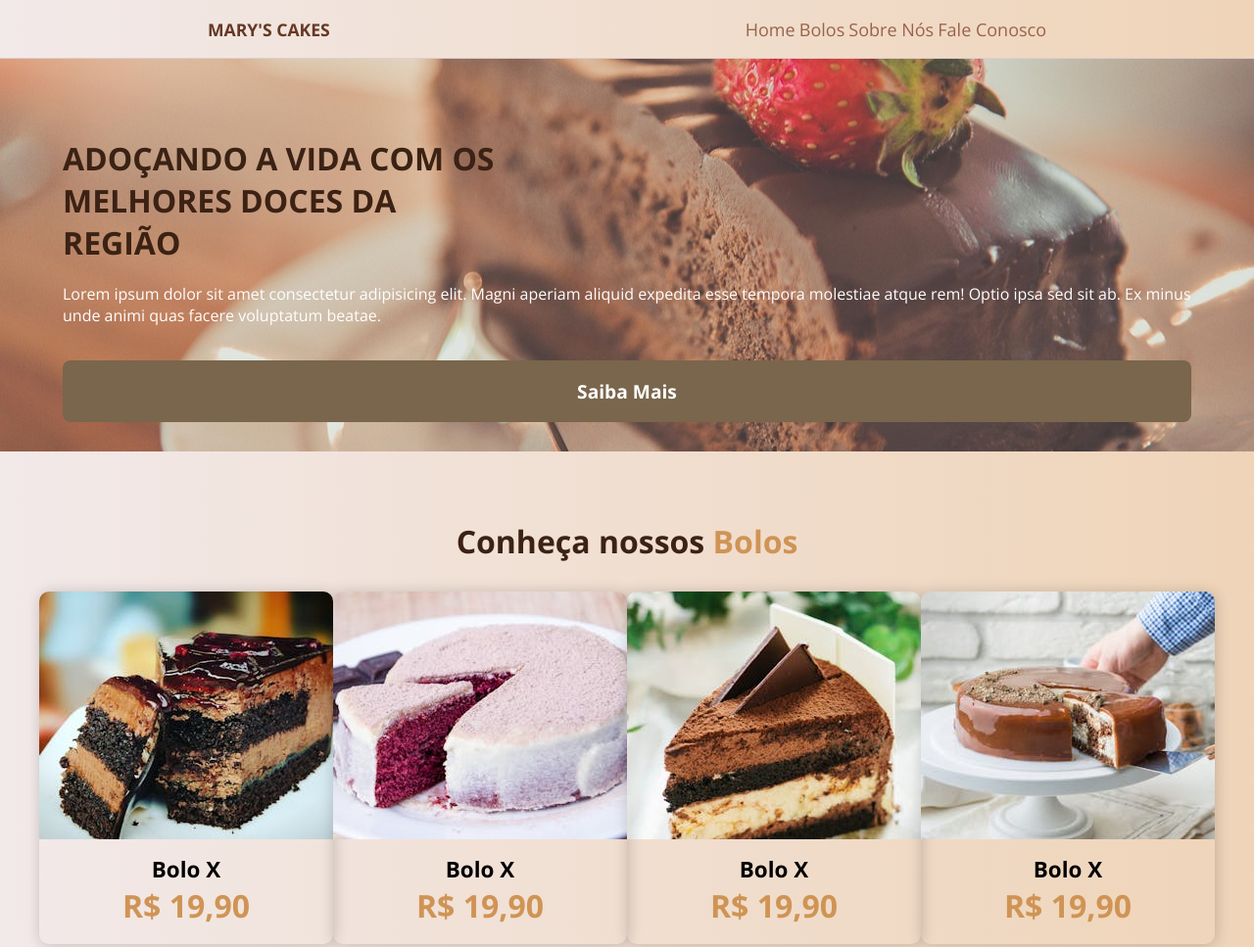
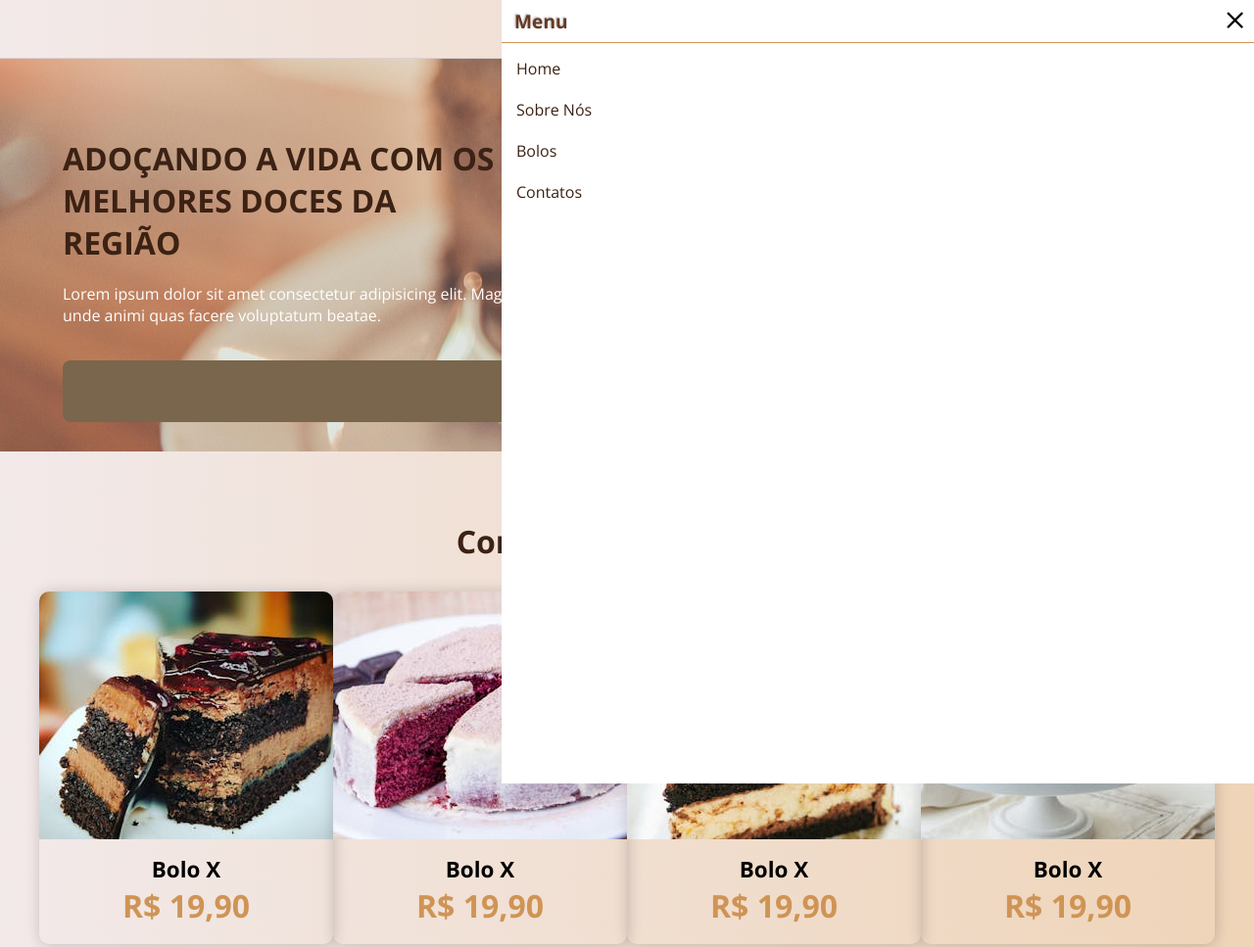
Before and after one commit to lucas-aguiar33/confeitaria, a plain HTML site: page index.html in a window 1280 px wide. Shown: the top 967 px of the page at 98% size. Drawn offline with nearby package versions, Linux system fonts and the light colour scheme.

Commit message:
Criando o menu lateral e estilizando

```diff
--- a/css/style.css
+++ b/css/style.css
@@ -42,7 +42,7 @@ a {
     color:var(--cor-logo);
 }
 
-.menu a, .menu-hamburguer a {
+/* .menu a, .menu-hamburguer a {
     font-size:18px;
     color:rgb(153, 99, 74);
     transition:color 0.2s ease-in-out;
@@ -89,7 +89,7 @@ a {
     border:none;
     background-color:rgb(225, 197, 167);
     border-radius:4px;
-}
+} */
 
 section {
     /* width:80vw; */
@@ -251,3 +251,56 @@ footer span {
     font-weight: bold;
     color:var(--cor-logo);
 }
+
+.menu-lateral {
+    background-color:white;
+    position:absolute;
+    z-index:2;
+    right:0;
+    top:0;
+    width:60%;
+    height: 100vh;
+}
+
+.header-menu {
+    border-bottom:1px solid var(--cor-span);
+    display: flex;
+    align-items: center;
+    justify-content: space-between;
+    padding:0 5px;
+}
+
+.header-menu span {
+    font-size:1.8rem;
+    cursor: pointer;
+}
+
+.menu-lateral h3 {
+    font-size:1.2rem;
+    padding:8px;
+    color:var(--cor-logo);
+    text-shadow: -1px -1px 2px rgba(0, 0, 0, 0.281);
+}
+
+.menu {
+    list-style-type: none;
+}
+
+.menu a {
+    display: block;
+    width:100%;
+    padding:5px;
+    padding-left:15px;
+    color:var(--cor-titulos);
+    font-size:1rem;
+    margin-bottom:3px;
+}
+
+.menu a:first-of-type {
+    margin-top:10px;
+}
+
+.menu a:hover {
+    background-color:antiquewhite;
+    font-weight: 600;
+}
--- a/index.html
+++ b/index.html
@@ -7,6 +7,7 @@
     <link rel="preconnect" href="https://fonts.googleapis.com">
     <link rel="preconnect" href="https://fonts.gstatic.com" crossorigin>
     <link href="https://fonts.googleapis.com/css2?family=Open+Sans:ital,wght@0,300..800;1,300..800&display=swap" rel="stylesheet">
+    <link href="https://fonts.googleapis.com/css2?family=Material+Symbols+Outlined" rel="stylesheet" />
     <link rel="stylesheet" href="css/style.css">
     <!-- <link rel="stylesheet" href="css/responsivo.css"> -->
     <title>Mary Cake</title>
@@ -20,15 +21,15 @@
             </a>
         </div>
 
-        <nav class="menu">
+        <!-- <nav class="menu">
             <a href="#">Home</a>
             <a href="#bolos">Bolos</a>
             <a href="#sobre">Sobre Nós</a>
             <a href="#">Fale Conosco</a>
-        </nav>
+        </nav> -->
 
         <!-- Menu Hamburguer-->
-         <div class="icone-menu-hamburguer">
+         <!-- <div class="icone-menu-hamburguer">
             <img id="btn-menu" src="./img/menu-hamburguer.png" alt="Icone do menu hamburguer">
             <nav class="menu-hamburguer">
                 <a href="#">Home</a>
@@ -36,7 +37,7 @@
                 <a href="#sobre">Sobre Nós</a>
                 <a href="#">Fale Conosco</a>
             </nav>
-        </div>
+        </div> -->
     </header>
 
     <main>
@@ -166,15 +167,27 @@
         </section>
     </main>
 
-    <!-- <aside>
-        <img src="img/whatsapp.png" alt="icone WhatsApp">
-    </aside> -->
-
     <footer>
         <span>MARY'S CAKES</span>
         <p>&copy; Todos os direitos reservados</p>
     </footer>
 
+    <!-- MENU LATERAL -->
+     <div class="menu-lateral">
+        <div class="header-menu">
+            <h3>Menu</h3>
+            <span class="material-symbols-outlined">close</span>
+        </div>
+        <nav>
+            <ul class="menu">
+                <li><a href="#">Home</a></li>
+                <li><a href="#">Sobre Nós</a></li>
+                <li><a href="#">Bolos</a></li>
+                <li><a href="#">Contatos</a></li>
+            </ul>
+        </nav>
+     </div>
+
     <script src="./js/index.js"></script>
 </body>
 </html>
```
